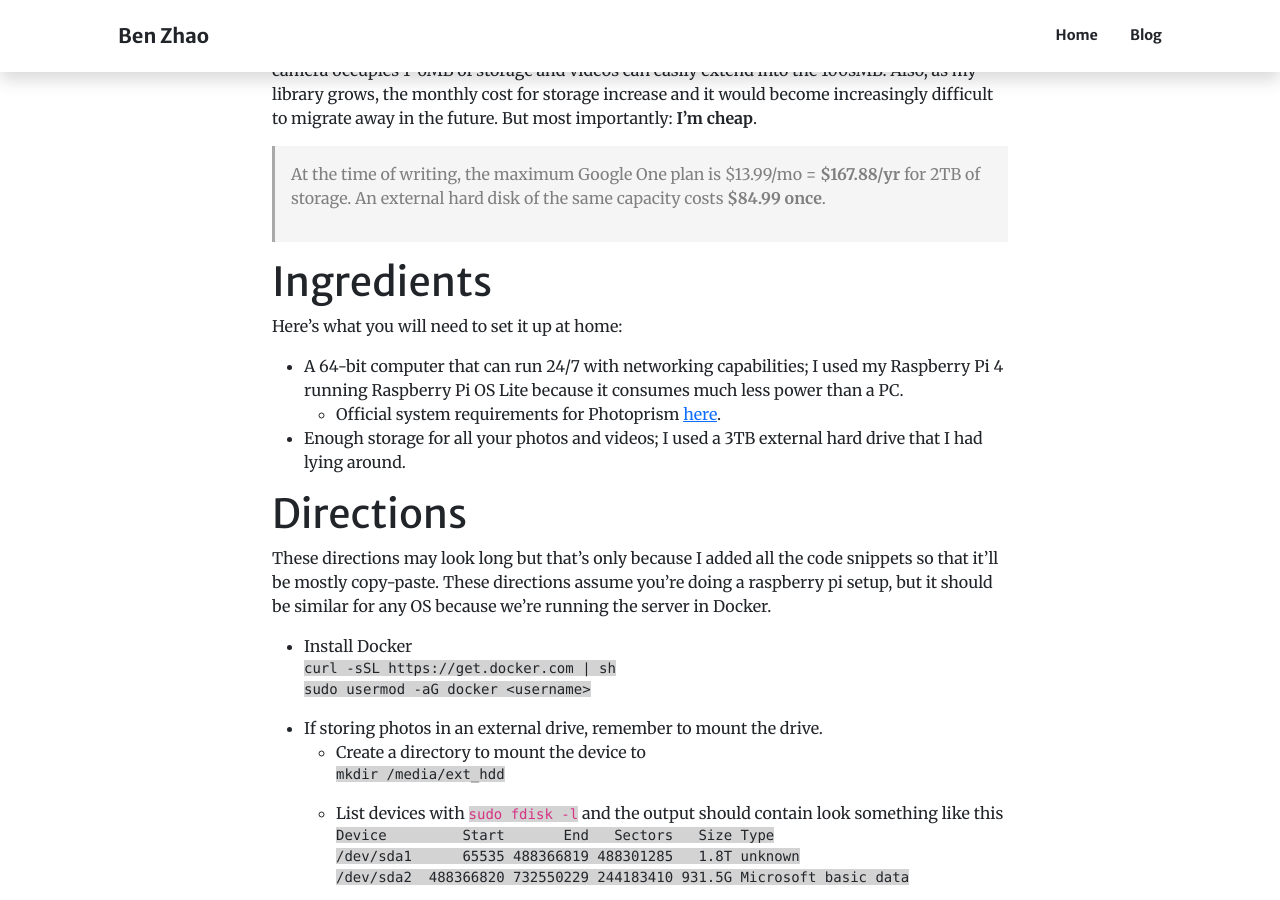
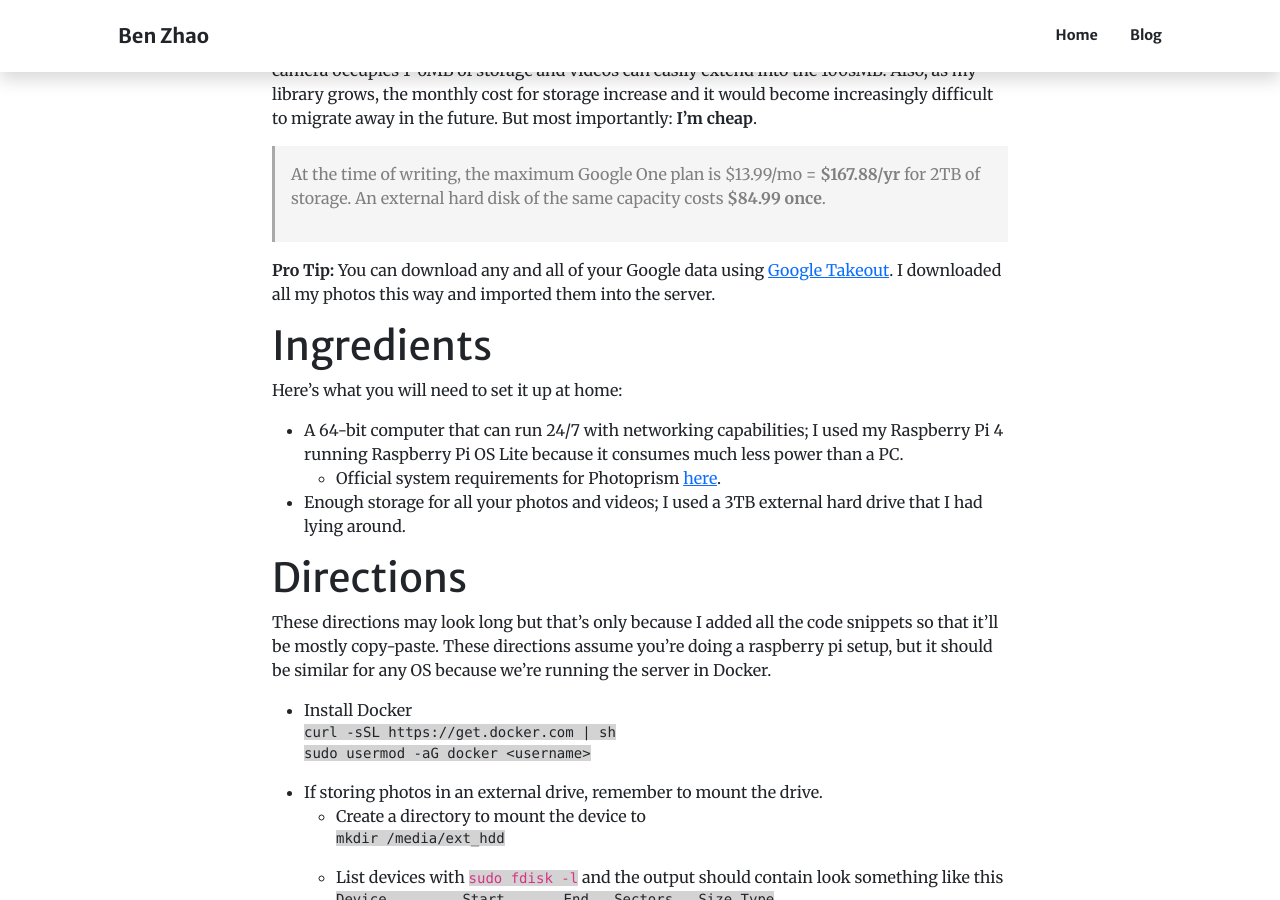
Before and after one commit to wenbenz/bootstrap5-creative-jekyll, a Jekyll site: the page built from _posts/2023-01-25-photoprism.md, in a window 1280 px wide and 900 px high, scrolled down 694 px. Built offline with Jekyll 4.4.1, drawn with Linux system fonts in a browser that asks for light colours; comment, search, counter and statistics services are not loaded.

Commit message:
added a tip

```diff
--- a/_posts/2023-01-25-photoprism.md
+++ b/_posts/2023-01-25-photoprism.md
@@ -14,6 +14,8 @@ Obviously, I could have paid for more storage, but each image with a modern smar
 
 > At the time of writing, the maximum Google One plan is $13.99/mo = **$167.88/yr** for 2TB of storage.
 > An external hard disk of the same capacity costs **$84.99 once**.
+
+**Pro Tip:** You can download any and all of your Google data using [Google Takeout](https://takeout.google.com/). I downloaded all my photos this way and imported them into the server.
 
 # Ingredients
 Here's what you will need to set it up at home:
```
